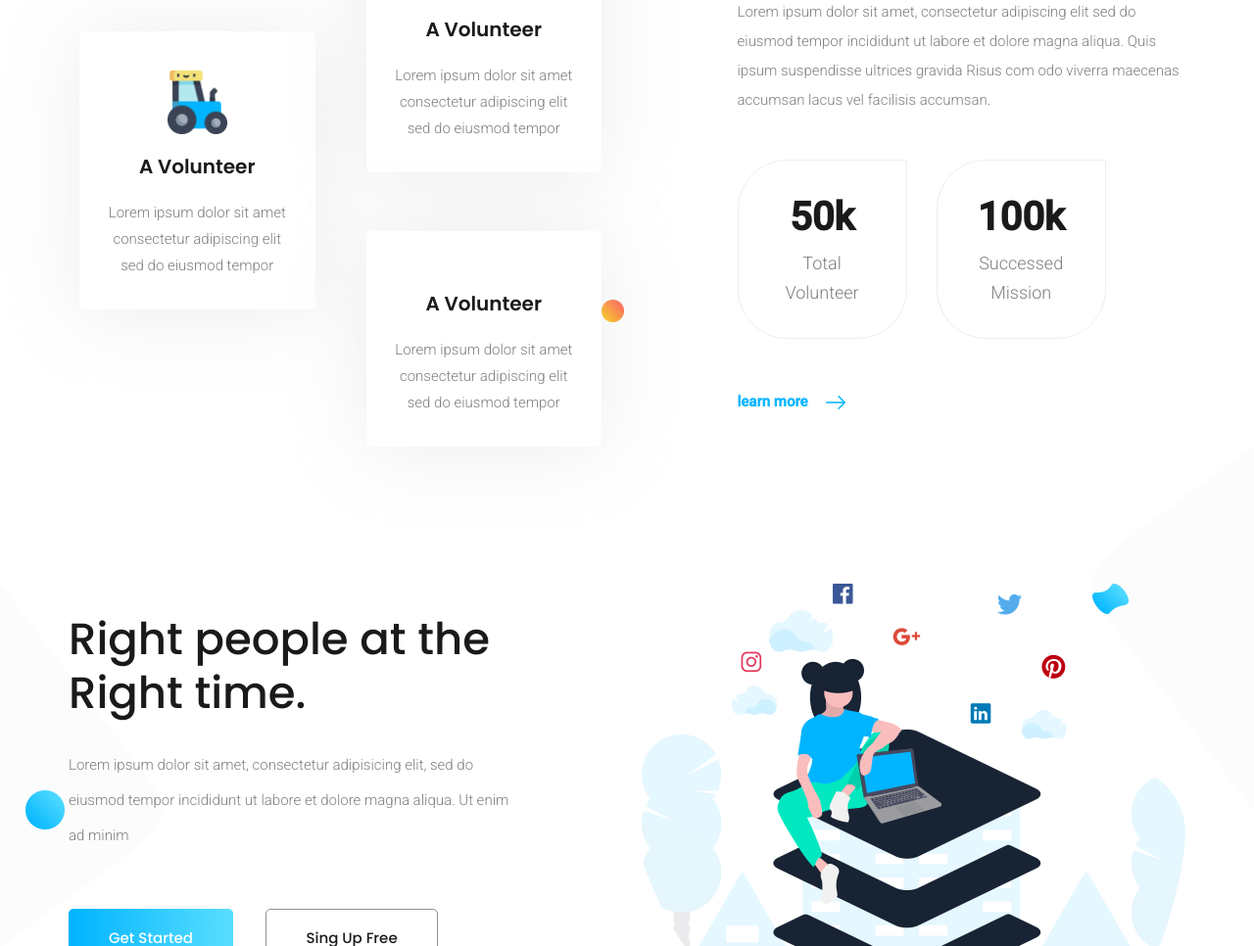
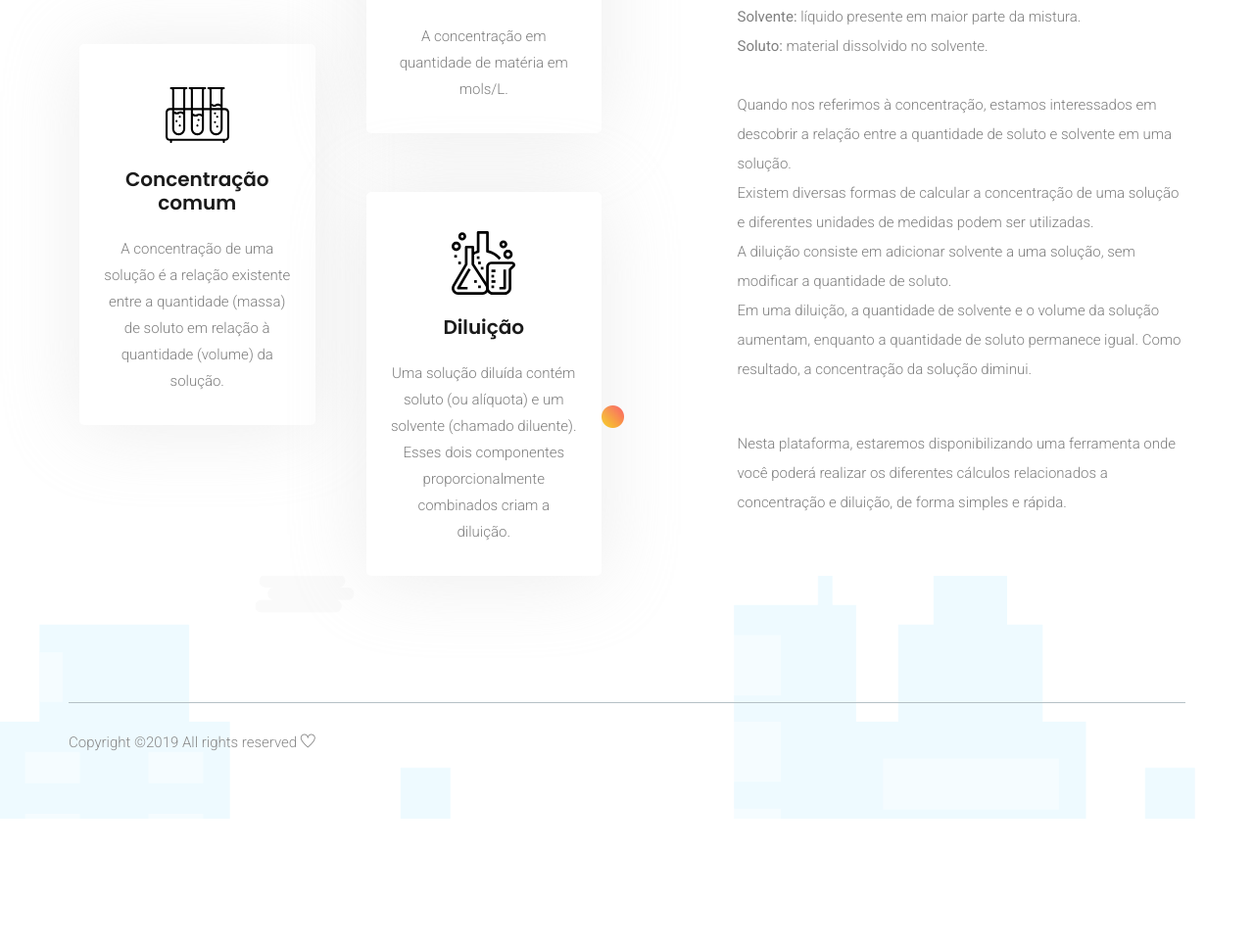
Before and after one commit to lulindinha/quimica, a plain HTML site: page feature.html in a window 1280 px wide. Shown: the part 747-1713 px from the top of the page at 98% size. After the commit the page ends 1583 px from the top, so only its background shows below. Drawn offline with Linux system fonts and the light colour scheme.

Commit message:
Mudanças realizadas na página sobre e no cálculo de diluição

```diff
--- a/feature.html
+++ b/feature.html
@@ -5,7 +5,7 @@
     <!-- Required meta tags -->
     <meta charset="utf-8">
     <meta name="viewport" content="width=device-width, initial-scale=1, shrink-to-fit=no">
-    <title>sasu</title>
+    <title>CalChemistry - Saiba mais</title>
     <link rel="icon" href="img/favicon.png">
     <!-- Bootstrap CSS -->
     <link rel="stylesheet" href="css/bootstrap.min.css">
@@ -95,25 +95,25 @@
                         <div class="col-lg-6 col-sm-6">
                             <div class="single_feature">
                                 <div class="single_feature_part">
-                                    <img src="img/icon/feature_icon_1.png" alt="">
-                                    <h4>A Volunteer</h4>
-                                    <p>Lorem ipsum dolor sit amet consectetur adipiscing elit sed do eiusmod tempor</p>
+                                    <img src="img/icon/feature_icon_1.svg" alt="">
+                                    <h4>Concentração comum</h4>
+                                    <p>A concentração de uma solução é a relação existente entre a quantidade (massa) de soluto em relação à quantidade (volume) da solução.</p>
                                 </div>
                             </div>
                         </div>
                         <div class="col-lg-6 col-sm-6">
                             <div class="single_feature">
                                 <div class="single_feature_part">
-                                    <img src="img/icon/feature_icon_2.png" alt="">
-                                    <h4>A Volunteer</h4>
-                                    <p>Lorem ipsum dolor sit amet consectetur adipiscing elit sed do eiusmod tempor</p>
+                                    <img src="img/icon/feature_icon_3.svg" alt="">
+                                    <h4>Concentração molar</h4>
+                                    <p>A concentração em quantidade de matéria em mols/L.</p>
                                 </div>
                             </div>
                             <div class="single_feature">
                                 <div class="single_feature_part single_feature_part_2">
-                                    <img src="img/icon/feature_icon_3.png" alt="">
-                                    <h4>A Volunteer</h4>
-                                    <p>Lorem ipsum dolor sit amet consectetur adipiscing elit sed do eiusmod tempor</p>
+                                    <img src="img/icon/feature_icon_2.svg" alt="">
+                                    <h4>Diluição</h4>
+                                    <p>Uma solução diluída contém soluto (ou alíquota) e um solvente (chamado diluente). Esses dois componentes proporcionalmente combinados criam a diluição.</p>
                                 </div>
                             </div>
                         </div>
@@ -121,26 +121,13 @@
                 </div>
                 <div class="col-lg-5">
                     <div class="feature_part_text">
-                        <h2>featured</h2>
-                        <p>Lorem ipsum dolor sit amet, consectetur adipiscing elit sed do eiusmod
-                            tempor incididunt ut labore et dolore magna aliqua. Quis ipsum suspendisse
-                            ultrices gravida Risus com odo viverra maecenas accumsan lacus vel facilisis
-                            accumsan.</p>
-                        <div class="row">
-                            <div class="col-sm-6 col-md-4 col-lg-5">
-                                <div class="feature_part_text_iner">
-                                    <h4>50k</h4>
-                                    <p>Total Volunteer</p>
-                                </div>
-                            </div>
-                            <div class="col-sm-6 col-md-4 col-lg-5">
-                                <div class="feature_part_text_iner">
-                                    <h4>100k</h4>
-                                    <p>Successed Mission</p>
-                                </div>
-                            </div>
-                        </div>
-                        <a href="#" class="btn_4">learn more <img src="img/icon/right-arrow.svg" alt=""></a>
+                        <h3>O que é uma solução?</h3>
+                        <p>Solução é uma mistura homogênea entre um soluto e um solvente.<br/> <br/> <strong>Solvente:</strong> líquido presente em maior parte da mistura.<br/> <strong>Soluto:</strong> material dissolvido no solvente.<br/><br/>Quando nos referimos à concentração, estamos interessados em descobrir a relação entre a quantidade de soluto e solvente em uma solução.<br/>
+                        Existem diversas formas de calcular a concentração de uma solução e diferentes unidades de medidas podem ser utilizadas. <br/> A diluição consiste em adicionar solvente a uma solução, sem modificar a quantidade de soluto.
+
+                        <br/> Em uma diluição, a quantidade de solvente e o volume da solução aumentam, enquanto a quantidade de soluto permanece igual. Como resultado, a concentração da solução diminui.</p>
+                        <p> Nesta plataforma, estaremos disponibilizando uma ferramenta onde você poderá realizar os diferentes cálculos relacionados a concentração e diluição, de forma simples e rápida.</p>
+
                     </div>
                 </div>
             </div>
@@ -153,53 +140,6 @@
     </section>
     <!-- upcoming_event part start-->
 
-    <!-- about_us part start-->
-    <section class="about_us section_padding">
-        <div class="container">
-            <div class="row align-items-center justify-content-between">
-                <div class="col-md-6 col-lg-5">
-                    <div class="about_us_text">
-                        <h2>Right people at the
-                            Right time.</h2>
-                        <p>Lorem ipsum dolor sit amet, consectetur adipisicing elit,
-                            sed do eiusmod tempor incididunt ut labore et dolore magna
-                            aliqua. Ut enim ad minim</p>
-                        <a href="#" class="btn_1">get started</a>
-                        <a href="#" class="btn_2">sing up free</a>
-                    </div>
-                </div>
-                <div class="col-md-6 col-lg-6">
-                    <div class="learning_img">
-                        <img src="img/about_img.png" alt="">
-                    </div>
-                </div>
-            </div>
-        </div>
-        <img src="img/left_sharp.png" alt="" class="left_shape_1">
-        <img src="img/about_shape.png" alt="" class="about_shape_1">
-        <img src="img/animate_icon/Shape-16.png" alt="" class="feature_icon_1">
-        <img src="img/animate_icon/Shape-1.png" alt="" class="feature_icon_4">
-    </section>
-    <!-- about_us part end-->
-
-    <!-- cta part start-->
-    <section class="cta_part section_padding">
-        <div class="container">
-            <div class="row justify-content-center">
-                <div class="col-lg-8 col-xl-6">
-                    <div class="cta_text text-center">
-                        <h2>Very useful Friendly</h2>
-                        <p>Lorem ipsum dolor sit amet, consectetur adipiscing elit,
-                            sed do eiusmod tempor incididunt ut labore et dolore magna
-                            aliqua. Quis ipsum suspendisse ultrices gravida. Risus commodo</p>
-                        <a href="#" class="btn_2 banner_btn_1">Get Started </a>
-                        <a href="#" class="btn_2 banner_btn_2">Sign up for free </a>
-                    </div>
-                </div>
-            </div>
-        </div>
-    </section>
-    <!-- cta part end-->
 
    <!--::footer_part start::-->
  <footer class="footer_part">
```
Also changed, not shown: js/calculo.js (+16 -1 lines), pricing.html (+5 -5 lines).
